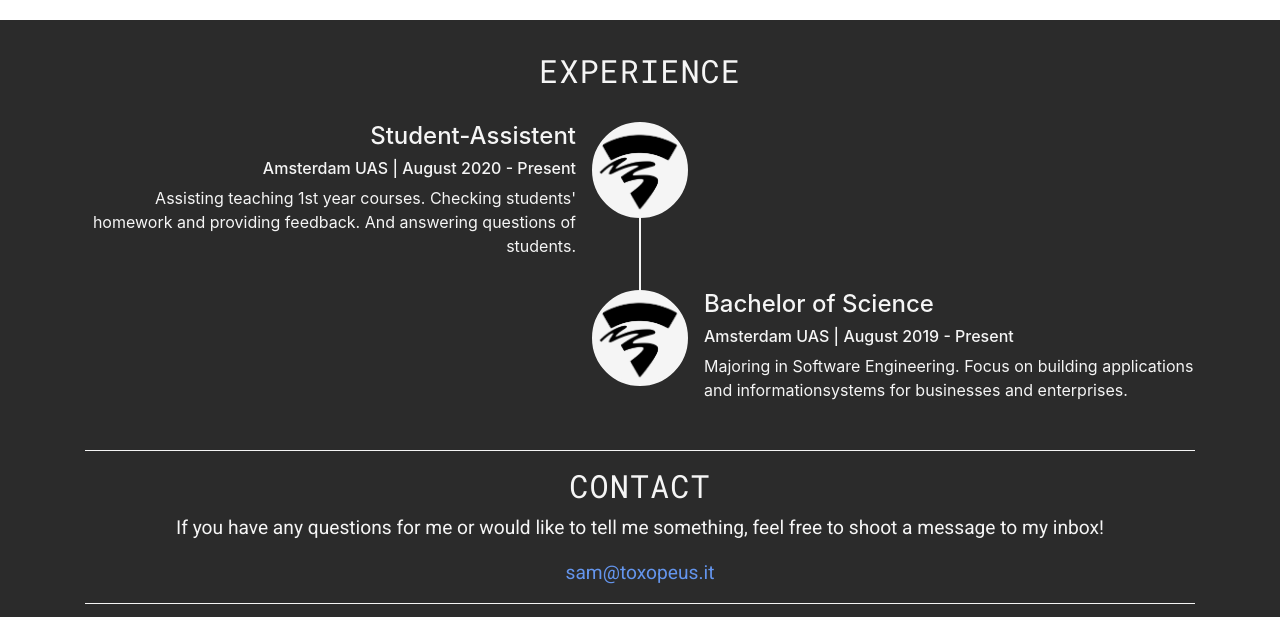
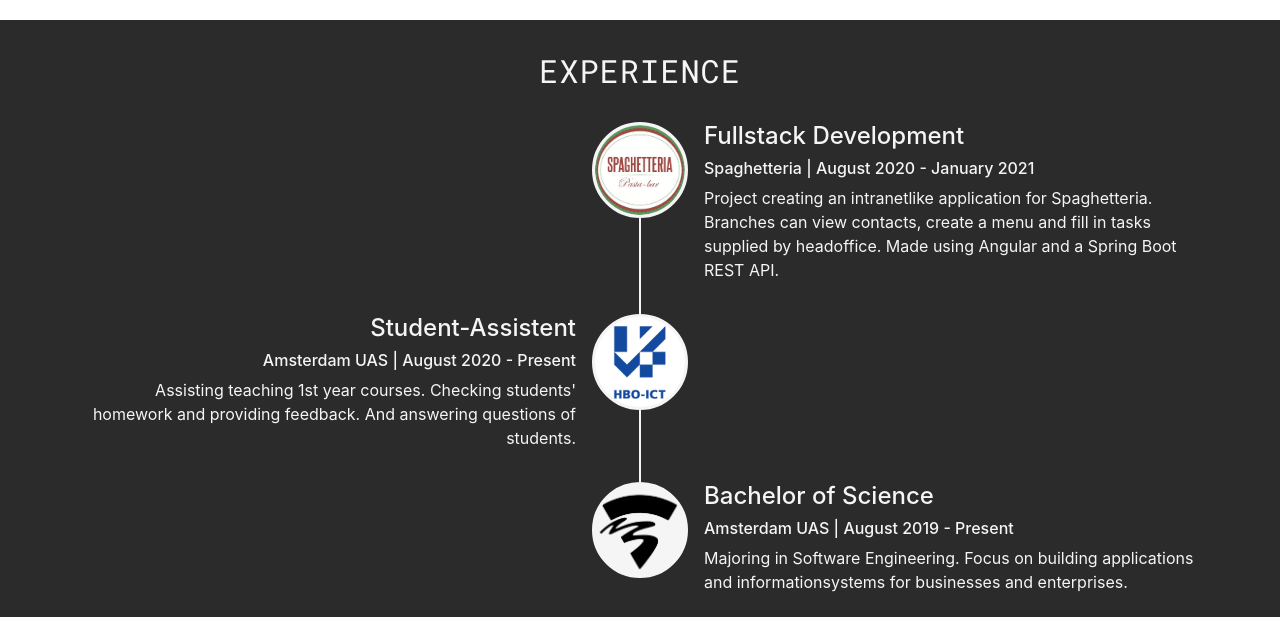
Before and after one commit to samtoxie/toxopeus.it, a plain HTML site: page index.html in a window 1280 px wide. Shown: the part 780-1397 px from the top of the page. Drawn offline with nearby package versions, Linux system fonts and the light colour scheme.

Commit message:
add spaghetteria

```diff
--- a/index.html
+++ b/index.html
@@ -65,8 +65,18 @@
             <section id="experience">
                 <h2>Experience</h2>
                 <br />
+                <div class="timeline-right">
+                    <div class="timeline-img"><img src="images/spaghetteria.png"></div>
+                    <div class="timeline-panel">
+                        <span class="timeline-heading">
+                            <h4>Fullstack Development</h4>
+                            <h6>Spaghetteria | August 2020 - January 2021</h6>
+                        </span>
+                        <p>Project creating an intranetlike application for Spaghetteria. Branches can view contacts, create a menu and fill in tasks supplied by headoffice. Made using Angular and a Spring Boot REST API.</p>
+                    </div>
+                </div>
                 <div class="timeline-left">
-                    <div class="timeline-img"><img src="images/HvA.png"></div>
+                    <div class="timeline-img"><img src="images/hbo-ict.jpg"></div>
                     <div class="timeline-panel">
                         <span class="timeline-heading">
                             <h4>Student-Assistent</h4>
```
Also changed, not shown: images/hbo-ict.jpg (added), images/spaghetteria.png (added).
